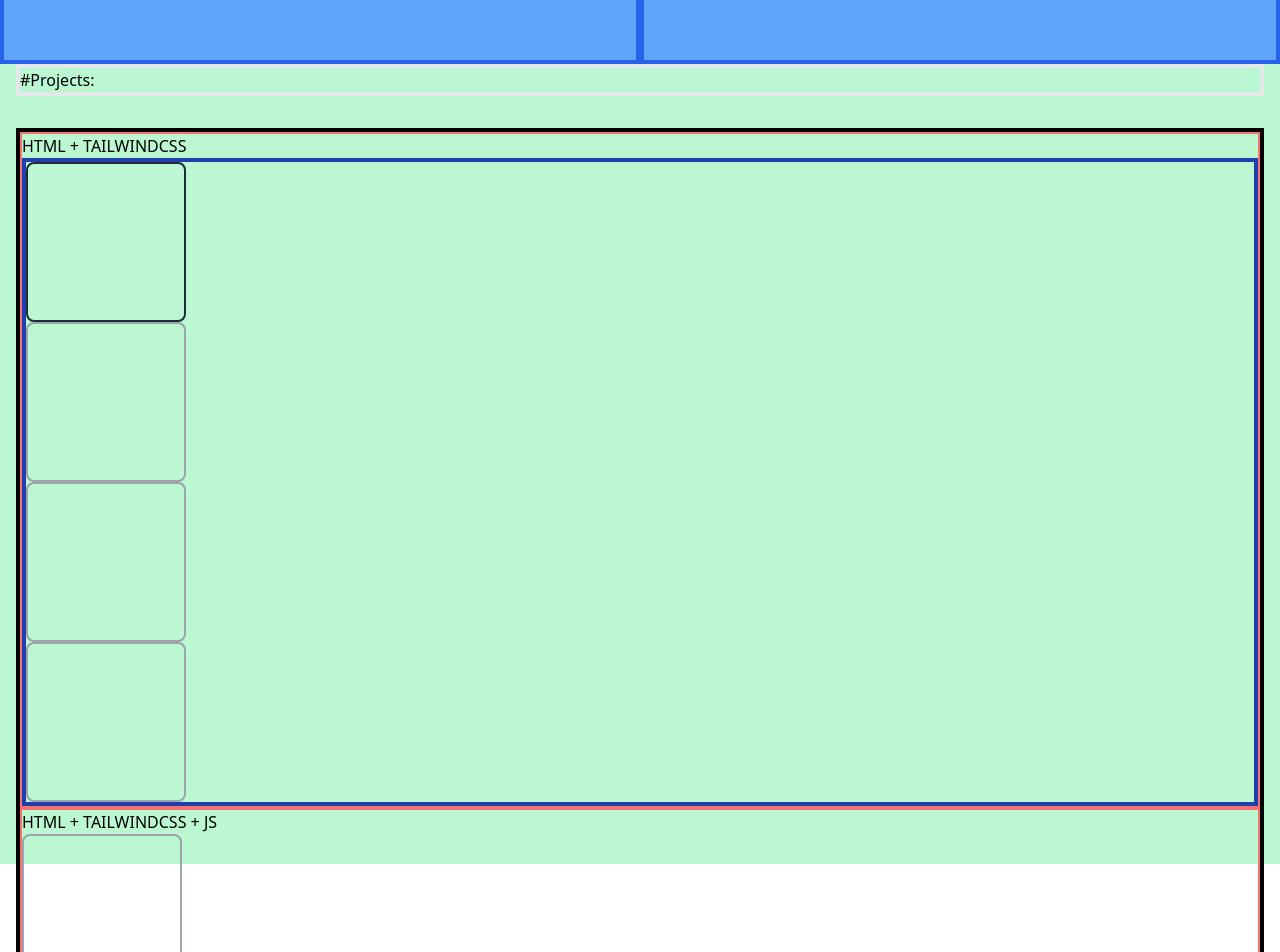
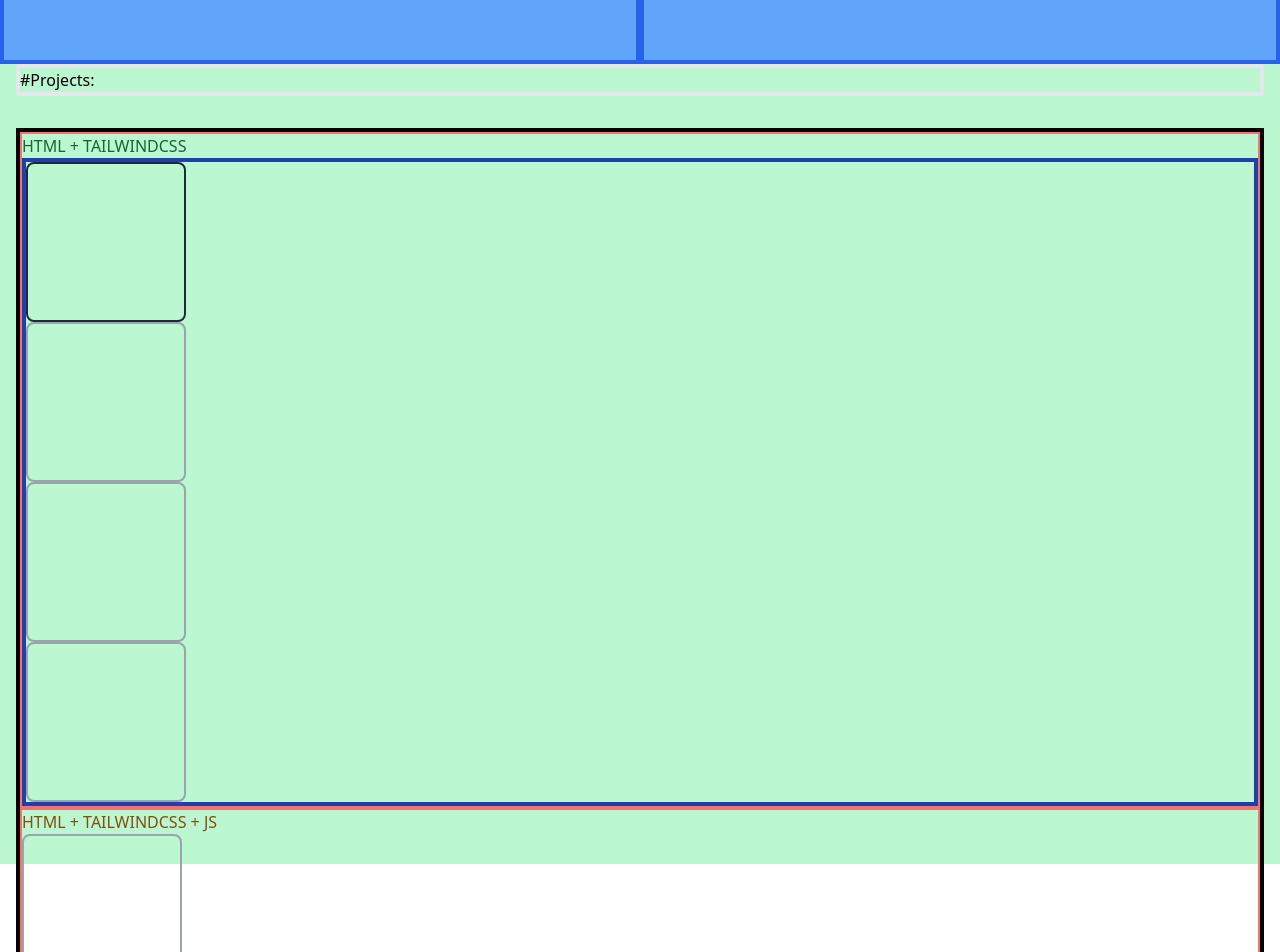
Before and after one commit to Nton23/profile, a website: page index.html in a window 1280 px wide. Shown: the part 800-1752 px from the top of the page. Drawn offline with Linux system fonts and the light colour scheme.

```diff
--- a/index.html
+++ b/index.html
@@ -59,7 +59,7 @@
         <!--Bottom Container-->
         <div class="border-4 border-black mt-8 mx-4">
             <div class="border-2 border-red-400">
-                <div>
+                <div class="text-green-800">
                     <h1>
                         HTML + TAILWINDCSS
                     </h1>
@@ -72,7 +72,7 @@
                 </div>
             </div>
             <div class="border-2 border-red-400">
-                <div>
+                <div class="text-yellow-800">
                     <h1>
                         HTML + TAILWINDCSS + JS
                     </h1>
@@ -85,7 +85,7 @@
                 </div>
             </div>
             <div class="border-2 border-red-400">
-                <div>
+                <div class="text-red-400">
                     <h1>
                         PERSONAL PROJECT WITH HTML + TAILWINDCSS + JS
                     </h1>
```
Also changed, not shown: css/style.css.
